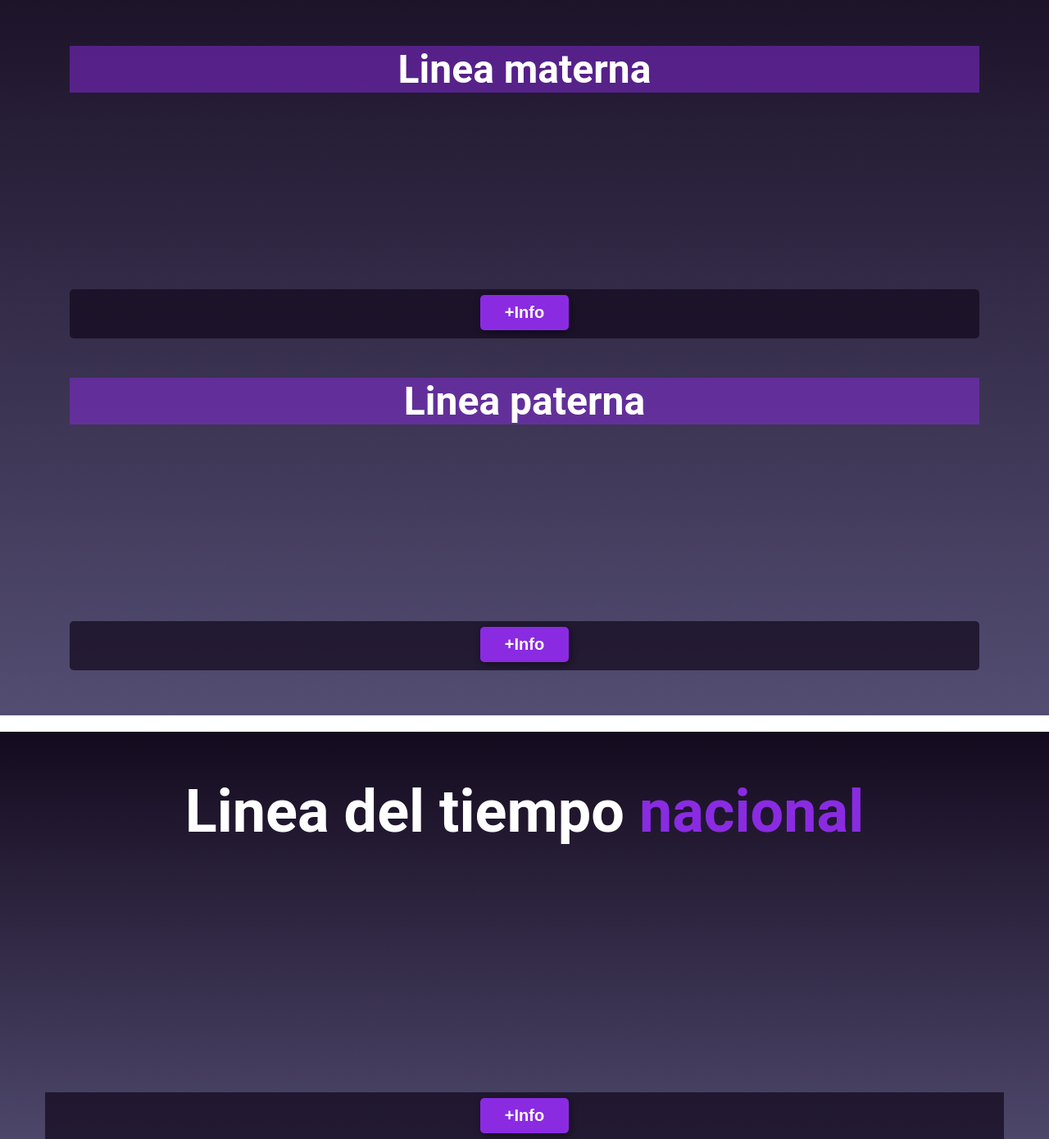
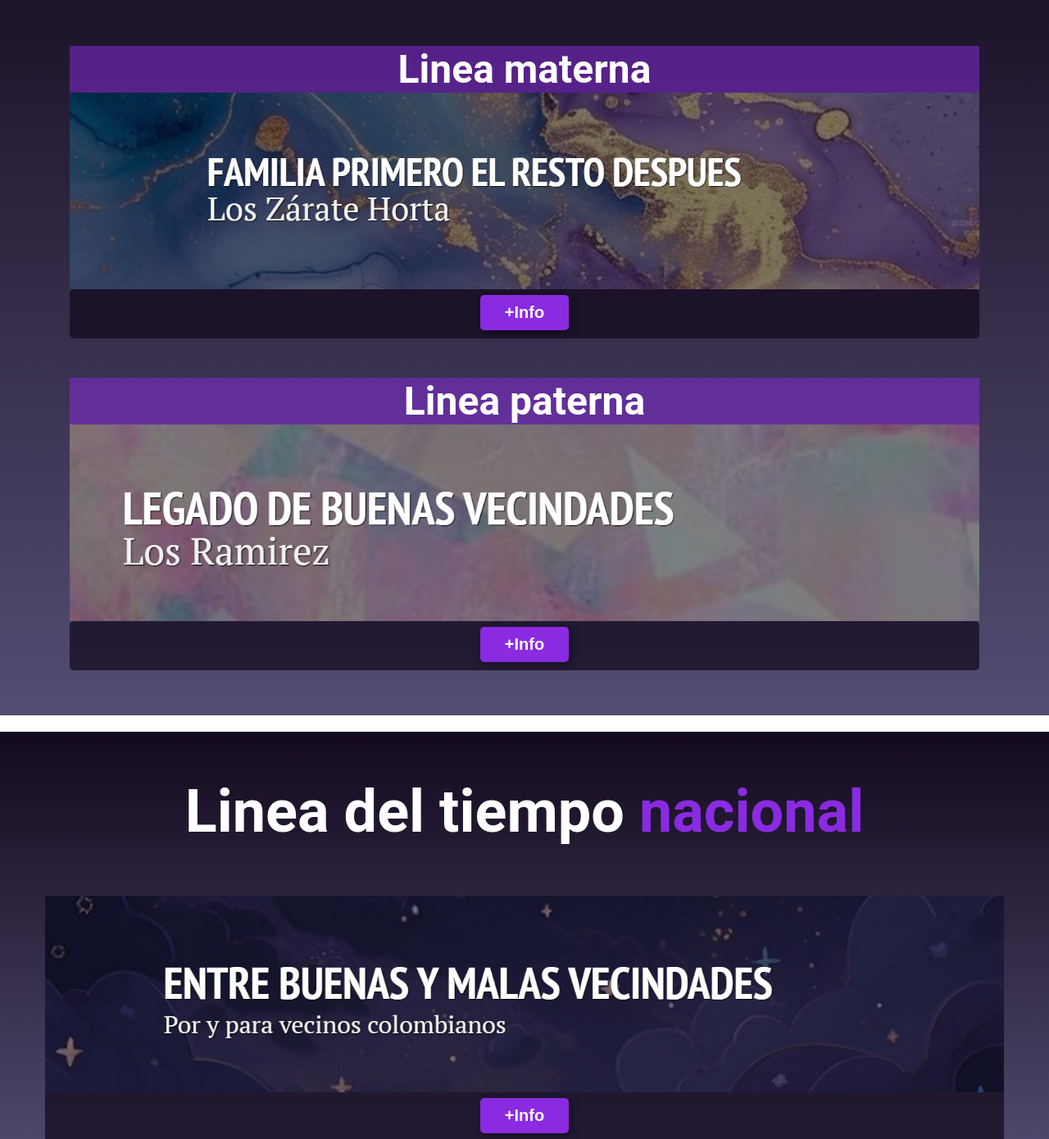
Before and after one commit to Yiba10/Cartografia-social.github.io, a plain HTML site: page index.html in a window 1280 px wide. Shown: the part 2370-3760 px from the top of the page at 82% size. Drawn offline with Linux system fonts and the light colour scheme.

Commit message:
Update index.css

```diff
--- a/index.css
+++ b/index.css
@@ -128,7 +128,7 @@ header a:hover{
 }
 
 #Linea-personal .image-container{
-    background-image: url("Linea\ personal.png");
+    background-image: url("Linea_personal.png");
         background-size: cover;
         background-position: center center;
         height: 30vh;
@@ -153,13 +153,13 @@ header a:hover{
 }
 
 #Lineas-Familiares .Linea-materna .image-container{
-    background-image: url("Linea\ FM.png");
+    background-image: url("Linea_FM.png");
         background-size: cover;
         background-position: center center;
         height: 30vh;
 }
 #Lineas-Familiares .Linea-paterna .image-container{
-    background-image: url("Linea\ FP.png");
+    background-image: url("Linea_FP.png");
         background-size: cover;
         background-position: center center;
         height: 30vh;
@@ -191,7 +191,7 @@ header a:hover{
 }
 
 #Linea-nacional .image-container{
-    background-image: url("Linea\ Nacional.png");
+    background-image: url("Linea_Nacional.png");
         background-size: cover;
         background-position: center center;
         height: 30vh;
```
